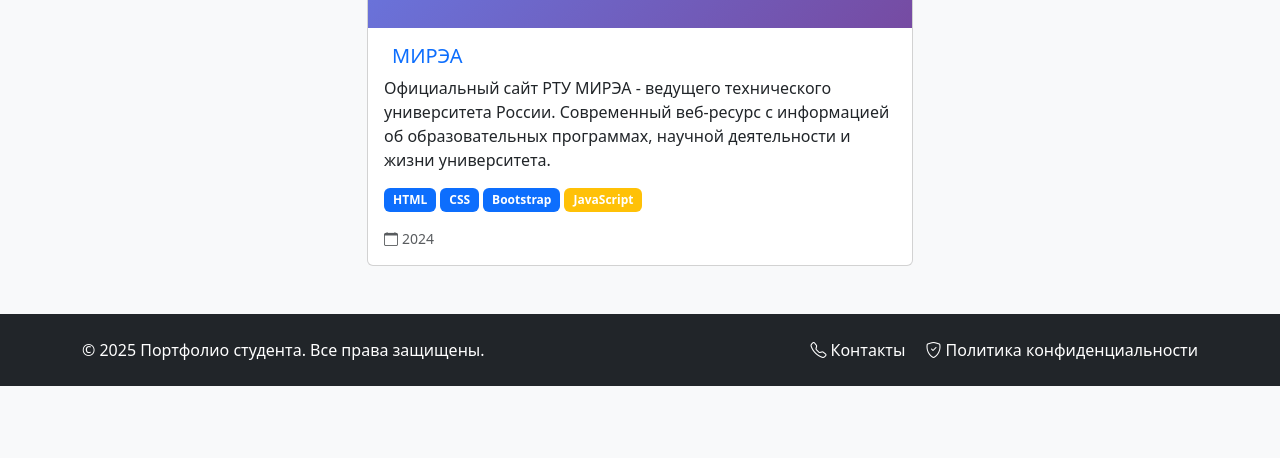
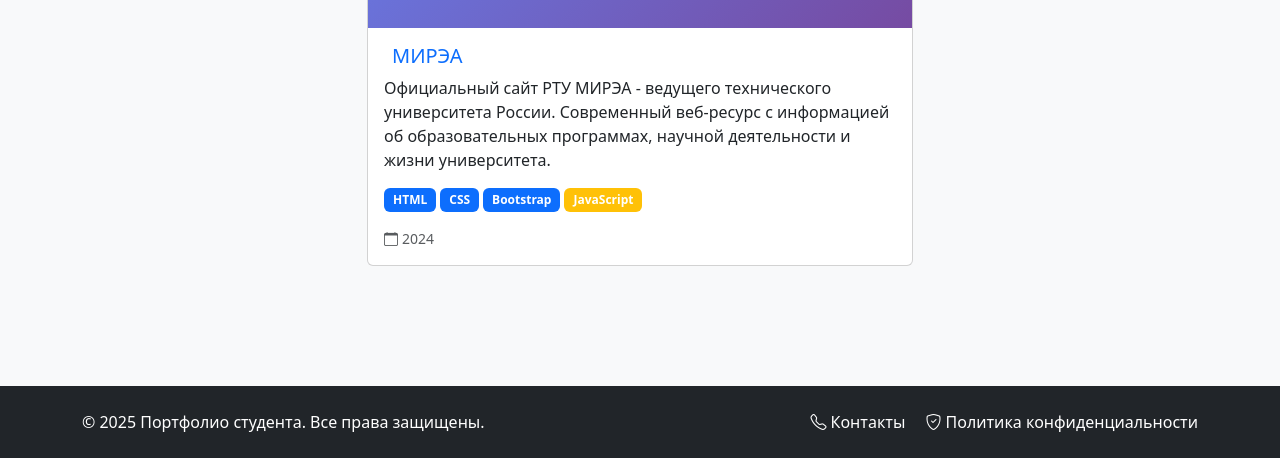
Before and after one commit to polkq/frontend-and-backend-practice-2, a plain HTML site: page pages/projects.html in a window 1280 px wide. Shown: the part 641-1099 px from the top of the page. Before the commit the page ends 1027 px from the top, so only its background shows below. Drawn offline with nearby package versions, Linux system fonts and the light colour scheme.

Commit message:
fixed 13 practic

```diff
--- a/pages/projects.html
+++ b/pages/projects.html
@@ -16,7 +16,6 @@
         </button>
     </div>
 
-    <div class="container-fluid p-0">
     <!-- Header -->
     <header class="bg-primary text-white py-4">
         <div class="container">
@@ -166,7 +165,6 @@
                 </div>
             </div>
         </footer>
-    </div>
 
     <!-- Project Modal -->
     <div class="modal fade" id="projectModal" tabindex="-1" aria-labelledby="projectModalLabel" aria-hidden="true">
--- a/styles/styles.css
+++ b/styles/styles.css
@@ -18,6 +18,7 @@ html, body {
 body {
     display: flex;
     flex-direction: column;
+    min-height: 100vh;
 }
 
 main {
@@ -26,6 +27,7 @@ main {
 
 footer {
     margin-top: auto;
+    width: 100%;
 }
 
 /* Переключатель темы */
```
Also changed, not shown: 1 other file. Lines whose indentation alone changed are shown as unchanged.
